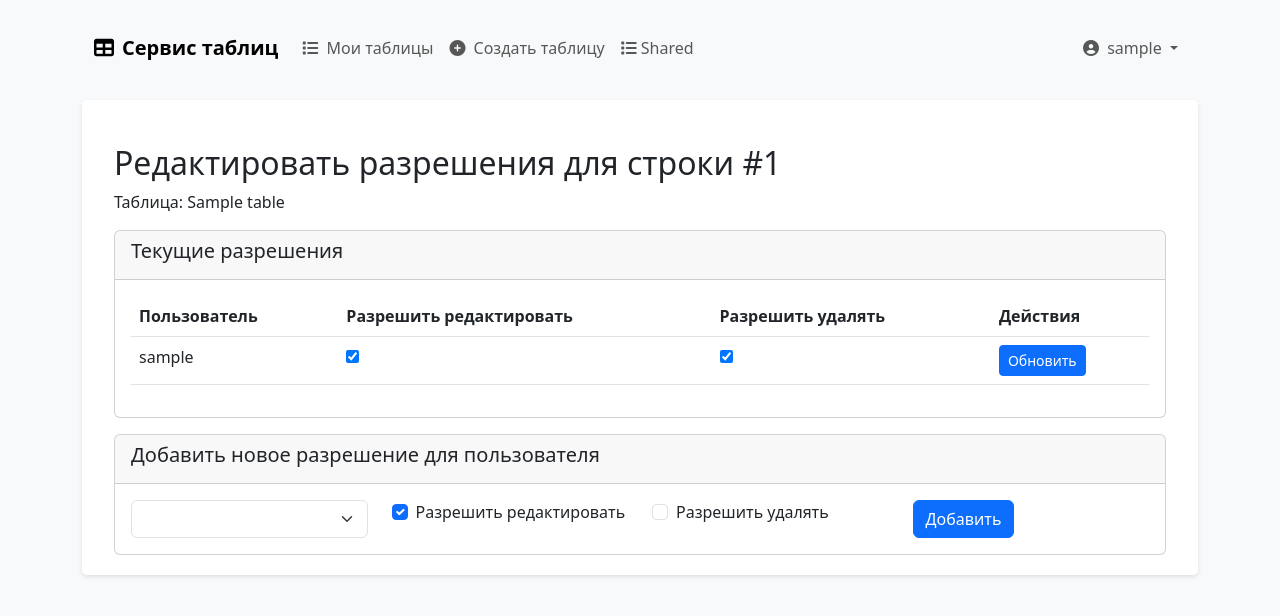
After one commit to NickPYTH/table_service, a Django app: page /1/1/permissions/ in a window 1280 px wide. The commit adds this page. Shown: the top 616 px of the page. Run offline with Django 5.2, Linux system fonts and the light colour scheme; a user stored in the database is signed in; tables that the repository leaves empty hold one stand-in row (values such as "Sample post"); lists and menus that the app fills with data are empty.

Commit message:
Добавление share таблицам, возможность редактирования прав для каждой строки таблицы

```diff
--- /dev/null
+++ b/table_service/tables/static/css/column_tables.css
@@ -0,0 +1,6 @@
+.table .btn-sm {
+    margin-right: 4px;
+    padding: 0.25rem 0.5rem;
+    font-size: 0.875rem;
+    line-height: 1.5;
+}
--- /dev/null
+++ b/table_service/tables/templates/tables/manage_permissions.html
@@ -0,0 +1,83 @@
+{% extends "base.html" %}
+
+{% block content %}
+<div class="container mt-4">
+    <h2>Редактировать разрешения для строки #{{ row.order }}</h2>
+    <p>Таблица: {{ table.title }}</p>
+
+    <div class="card mt-3">
+        <div class="card-header">
+            <h5>Текущие разрешения</h5>
+        </div>
+        <div class="card-body">
+            <form method="post">
+                {% csrf_token %}
+                <table class="table">
+                    <thead>
+                        <tr>
+                            <th>Пользователь</th>
+                            <th>Разрешить редактировать</th>
+                            <th>Разрешить удалять</th>
+                            <th>Действия</th>
+                        </tr>
+                    </thead>
+                    <tbody>
+                        {% for perm in permissions %}
+                        <tr>
+                            <td>{{ perm.user.username }}</td>
+                            <td>
+                                <input type="checkbox" name="can_edit"
+                                    {% if perm.can_edit %}checked{% endif %}>
+                            </td>
+                            <td>
+                                <input type="checkbox" name="can_delete"
+                                    {% if perm.can_delete %}checked{% endif %}>
+                            </td>
+                            <td>
+                                <input type="hidden" name="user_id" value="{{ perm.user.id }}">
+                                <button type="submit" class="btn btn-sm btn-primary">Обновить</button>
+                            </td>
+                        </tr>
+                        {% endfor %}
+                    </tbody>
+                </table>
+            </form>
+        </div>
+    </div>
+
+    <div class="card mt-3">
+        <div class="card-header">
+            <h5>Добавить новое разрешение для пользователя</h5>
+        </div>
+        <div class="card-body">
+            <form method="post">
+                {% csrf_token %}
+                <div class="row">
+                    <div class="col-md-3">
+                        <select name="user_id" class="form-select">
+                            {% for user in all_users %}
+                            <option value="{{ user.id }}">{{ user.username }}</option>
+                            {% endfor %}
+                        </select>
+                    </div>
+                    <div class="col-md-3">
+                        <div class="form-check">
+                            <input class="form-check-input" type="checkbox" name="can_edit" id="can_edit" checked>
+                            <label class="form-check-label" for="can_edit">Разрешить редактировать</label>
+                        </div>
+                    </div>
+                    <div class="col-md-3">
+                        <div class="form-check">
+                            <input class="form-check-input" type="checkbox" name="can_delete" id="can_delete">
+                            <label class="form-check-label" for="can_delete">Разрешить удалять</label>
+                        </div>
+                    </div>
+                    <div class="col-md-3">
+                        <button type="submit" class="btn btn-primary">Добавить</button>
+                    </div>
+                </div>
+            </form>
+        </div>
+    </div>
+</div>
+{% endblock %}
--- a/table_service/tables/urls.py
+++ b/table_service/tables/urls.py
@@ -15,4 +15,8 @@ urlpatterns = [
     path('<int:table_pk>/delete_column/<int:column_pk>/', views.delete_column, name='delete_column'),
     path('<int:table_pk>/delete_row/<int:row_pk>/', views.delete_row, name='delete_row'),
     path('<int:table_pk>/edit_row/<int:row_pk>/', views.edit_row, name='edit_row'),
+    path('shared/', views.shared_tables_list, name='shared_tables_list'),
+    path('shared/<str:share_token>/', views.shared_table_view, name='shared_table_view'),
+    path('table/<int:pk>/revoke/', views.revoke_access, name='revoke_access'),
+    path('<int:table_pk>/<int:row_pk>/permissions/', views.manage_row_permissions, name='manage_row_permissions'),
 ]
--- a/table_service/tables/views.py
+++ b/table_service/tables/views.py
@@ -1,6 +1,6 @@
 from datetime import date
 
-from django.core.exceptions import ValidationError
+from django.contrib.auth.models import User
 from django.shortcuts import render, redirect, get_object_or_404, reverse
 from django.contrib.auth.decorators import login_required
 from django.http import JsonResponse, HttpResponseForbidden
@@ -11,7 +11,7 @@ from .forms import TableForm, ColumnForm, ShareTableForm, RowEditForm
 from django.contrib import messages
 from django_tables2 import RequestConfig
 from .tables import DynamicTable
-from django.views.decorators.http import require_POST
+from django.views.decorators.http import require_POST, require_http_methods
 
 
 # Проверка прав на редактирование конкретной строки
@@ -81,13 +81,27 @@ def add_row(request, pk):
     table = get_object_or_404(Table, pk=pk)
 
     # Проверка прав
-    if table.owner != request.user:
+    if table.owner != request.user and not table.rowpermission_set.filter(user=request.user).exists():
         return HttpResponseForbidden("Вы не можете добавлять строки в эту таблицу")
 
     # Создаем новую строку
     row = Row.objects.create(
         table=table,
-        order=table.rows.count()  # Порядковый номер новой строки
+        order=table.rows.count(),  # Порядковый номер новой строки
+        created_by=request.user
+    )
+
+    if table.owner == request.user:
+        created_by_owner = True
+    else:
+        created_by_owner = False
+
+    RowPermission.objects.create(
+        row=row,
+        user=request.user,
+        can_edit=True,
+        can_delete=True,
+        created_by_owner=created_by_owner
     )
 
     # Создаем пустые ячейки для всех колонок
@@ -120,6 +134,47 @@ def add_row(request, pk):
 
     messages.success(request, 'Новая строка успешно добавлена')
     return redirect('table_detail', pk=table.pk)
+
+
+@login_required
+def manage_row_permissions(request, table_pk, row_pk):
+    table = get_object_or_404(Table, pk=table_pk)
+    row = get_object_or_404(Row, pk=row_pk, table=table)
+
+    # Только владелец таблицы может управлять правами
+    if table.owner != request.user:
+        return HttpResponseForbidden("Only table owner can manage permissions")
+
+    if request.method == 'POST':
+        user_id = request.POST.get('user_id')
+        can_edit = 'can_edit' in request.POST
+        can_delete = 'can_delete' in request.POST
+
+        user = get_object_or_404(User, pk=user_id)
+
+        # Обновляем или создаем разрешение
+        RowPermission.objects.update_or_create(
+            row=row,
+            user=user,
+            defaults={
+                'can_edit': can_edit,
+                'can_delete': can_delete,
+                'created_by_owner': True
+            }
+        )
+        messages.success(request, 'Permissions updated successfully')
+        return redirect('manage_row_permissions', table_pk=table.pk, row_pk=row.pk)
+
+    # Получаем текущие разрешения для строки
+    permissions = row.permissions.filter(created_by_owner=True)
+    all_users = User.objects.exclude(pk=table.owner.pk)
+
+    return render(request, 'tables/manage_permissions.html', {
+        'table': table,
+        'row': row,
+        'permissions': permissions,
+        'all_users': all_users
+    })
 
 
 @login_required
@@ -184,28 +239,80 @@ def edit_row(request, table_pk, row_pk):
     return JsonResponse({'status': 'success', 'html': html})
 
 
+@login_required()
+def shared_table_view(request, share_token):
+    table = get_object_or_404(Table, share_token=share_token)
+
+    # Получаем строки, которые пользователь может видеть
+    rows = Row.get_visible_rows(request.user, table)
+
+    table_view = DynamicTable(data=rows, table_obj=table, request=request)
+    RequestConfig(request).configure(table_view)
+
+    return render(request, 'tables/shared_table.html', {
+        'table_obj': table,
+        'table': table_view,
+        'is_owner': table.owner == request.user
+    })
+
+
+@login_required
+def shared_tables_list(request):
+    # Получаем все таблицы, к которым у пользователя есть доступ
+    shared_tables = Table.get_shared_tables(request.user)
+
+    # Добавляем информацию о правах для каждой таблицы
+    tables_with_access = []
+    for table in shared_tables:
+        if table.owner == request.user:
+            is_owner = True
+        else:
+            is_owner = False
+
+        can_edit = is_owner or RowPermission.objects.filter(
+            row__table=table,
+            user=request.user,
+            can_edit=True
+        ).exists()
+
+        tables_with_access.append({
+            'table': table,
+            'is_owner': is_owner,
+            'can_edit': can_edit,
+            'shared_by': table.owner.username
+        })
+
+    return render(request, 'tables/shared_tables_list.html', {
+        'tables': tables_with_access
+    })
+
+
+@login_required
+@require_POST
+def revoke_access(request, pk):
+    table = get_object_or_404(Table, pk=pk)
+    if table.owner != request.user:
+        return HttpResponseForbidden("Только владелец таблицы может отозвать доступ")
+
+    user = get_object_or_404(User, pk=request.POST.get('user_id'))
+    table.remove_user_access(user)
+    messages.success(request, f"Доступ для {user.email} отозван!")
+    return redirect('share_table', pk=table.pk)
+
+
 @login_required
 def table_detail(request, pk):
     table_obj = get_object_or_404(Table, pk=pk)
     # Проверка прав доступа
-    if table_obj.owner != request.user and not table_obj.rowpermission_set.filter(user=request.user).exists():
+    if table_obj.owner != request.user:
         return HttpResponseForbidden("You don't have permission to access this table.")
-
-    if table_obj.owner == request.user:
-        editable_rows = [row.id for row in table_obj.rows.all()]
-    else:
-        editable_rows = [perm.row.id for perm in RowPermission.objects.filter(
-            user=request.user,
-            can_edit=True,
-            row__in=table_obj.rows.all()
-        )]
 
     queryset = table_obj.rows.all().prefetch_related('cells', 'cells__column')
     # Добавляем аннотации для каждого столбца
     for column in table_obj.columns.all():
         queryset = Row.annotate_for_sorting(queryset, column.id, column.data_type)
 
-    table = DynamicTable(data=queryset, table_obj=table_obj, editable_rows=editable_rows, request=request)
+    table = DynamicTable(data=queryset, table_obj=table_obj, request=request)
     RequestConfig(request).configure(table)
     return render(request, 'tables/table_detail.html', {
         'table_obj': table_obj,
--- a/table_service/templates/base.html
+++ b/table_service/templates/base.html
@@ -53,6 +53,11 @@
                         <li class="nav-item">
                             <a class="nav-link" href="{% url 'create_table' %}">
                                 <i class="fas fa-plus-circle me-1"></i> Создать таблицу
+                            </a>
+                        </li>
+                        <li class="nav-item">
+                            <a class="nav-link" href="{% url 'shared_tables_list' %}">
+                                <i class="fas fa-list me-1"></i>Shared
                             </a>
                         </li>
                     </ul>
```
Also changed, not shown: table_service/tables/forms.py (+24 -3 lines), table_service/tables/models.py (+45 -8 lines), table_service/tables/static/css/table_sort.css (deleted, +0 -14 lines), table_service/tables/tables.py (+20 -9 lines), table_service/tables/templates/tables/shared_table.html (added, +19 -0 lines), table_service/tables/templates/tables/shared_table_view.html (deleted, +0 -29 lines), table_service/tables/templates/tables/shared_tables_list.html (added, +36 -0 lines), table_service/tables/templates/tables/table_detail.html (+5 -2 lines), table_service/tables/migrations/0007_row_created_by_rowpermission_can_delete_and_more.py (added).
